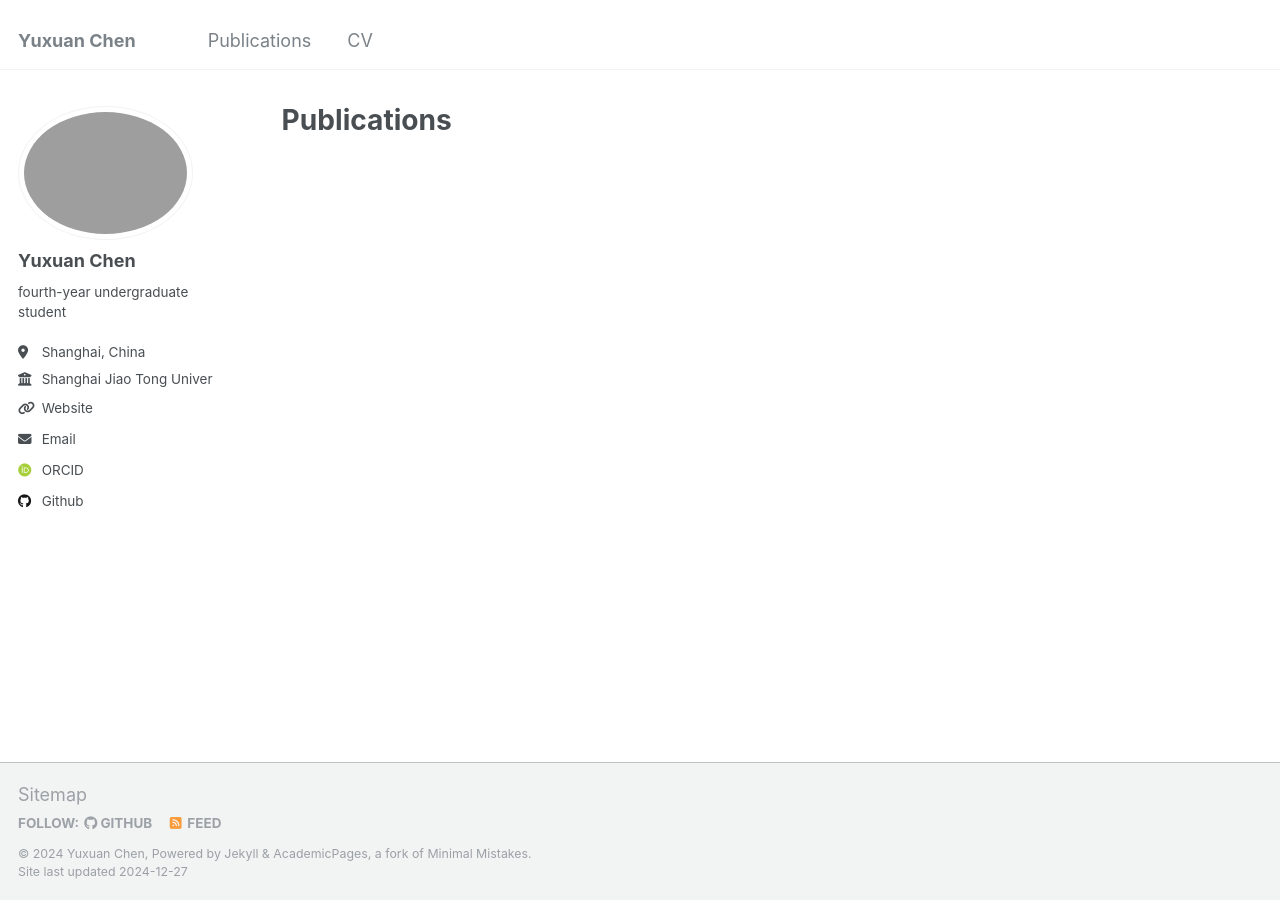
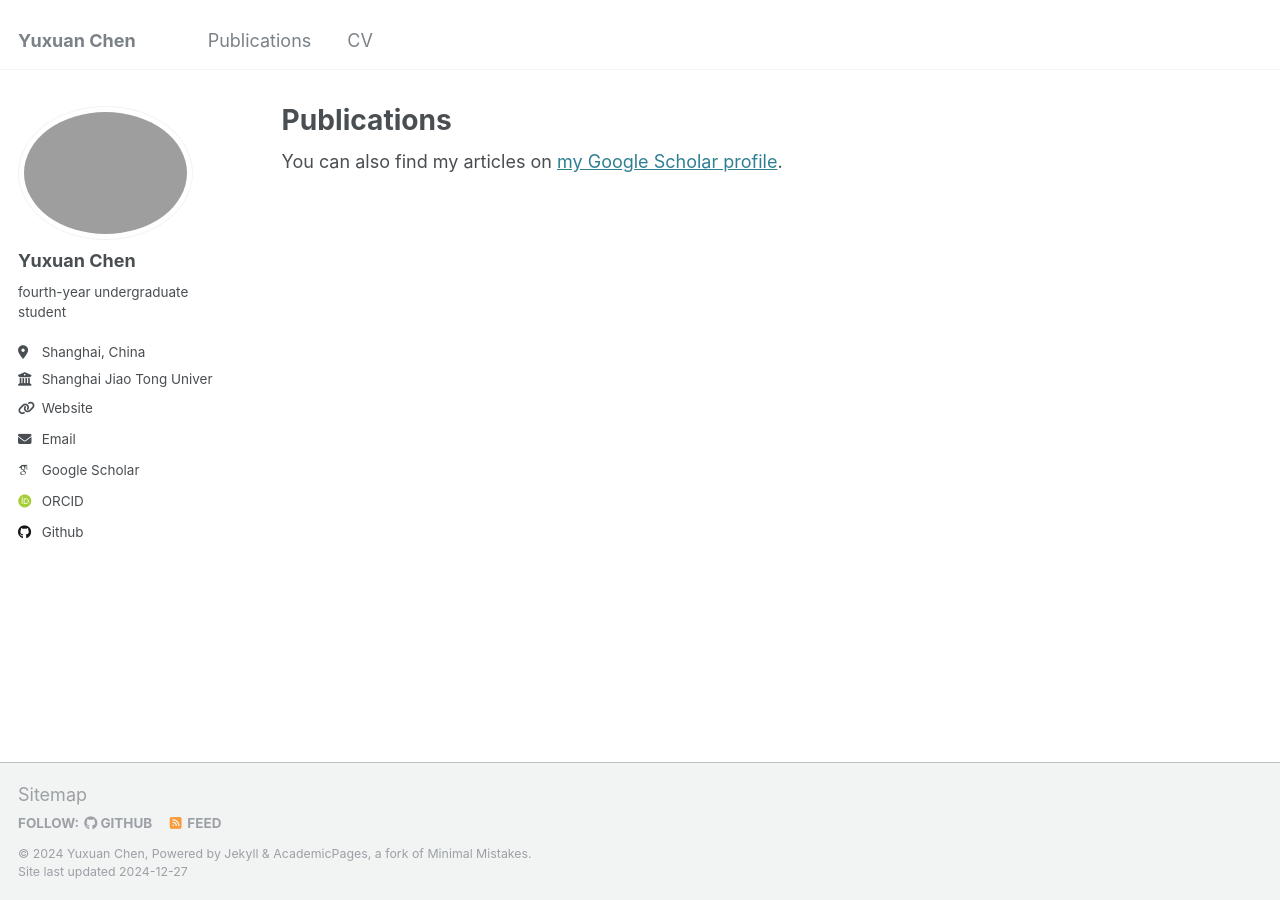
Before and after one commit to Elycyx/Elycyx.github.io, a Jekyll site: the page built from _pages/publications.html, in a window 1280 px wide. Built offline with Jekyll 4.4.1, drawn with Linux system fonts in a browser that asks for light colours; some web fonts are replaced; some of the changed lines change nothing that is shown.

Commit message:
Update _config.yml

```diff
--- a/_config.yml
+++ b/_config.yml
@@ -32,7 +32,7 @@ author:
 
   # Academic websites
   arxiv            : # URL - Update with the correct link to your profile
-  googlescholar    : # "https://scholar.google.com/citations?user=PS_CX0AAAAAJ"
+  googlescholar    : "https://scholar.google.cz/citations?user=LEjLVY8AAAAJ&hl=zh-CN&oi=sra"
   impactstory      : # URL
   orcid            : "https://orcid.org/0009-0005-9418-1686"
   semantic         : # URL
```
